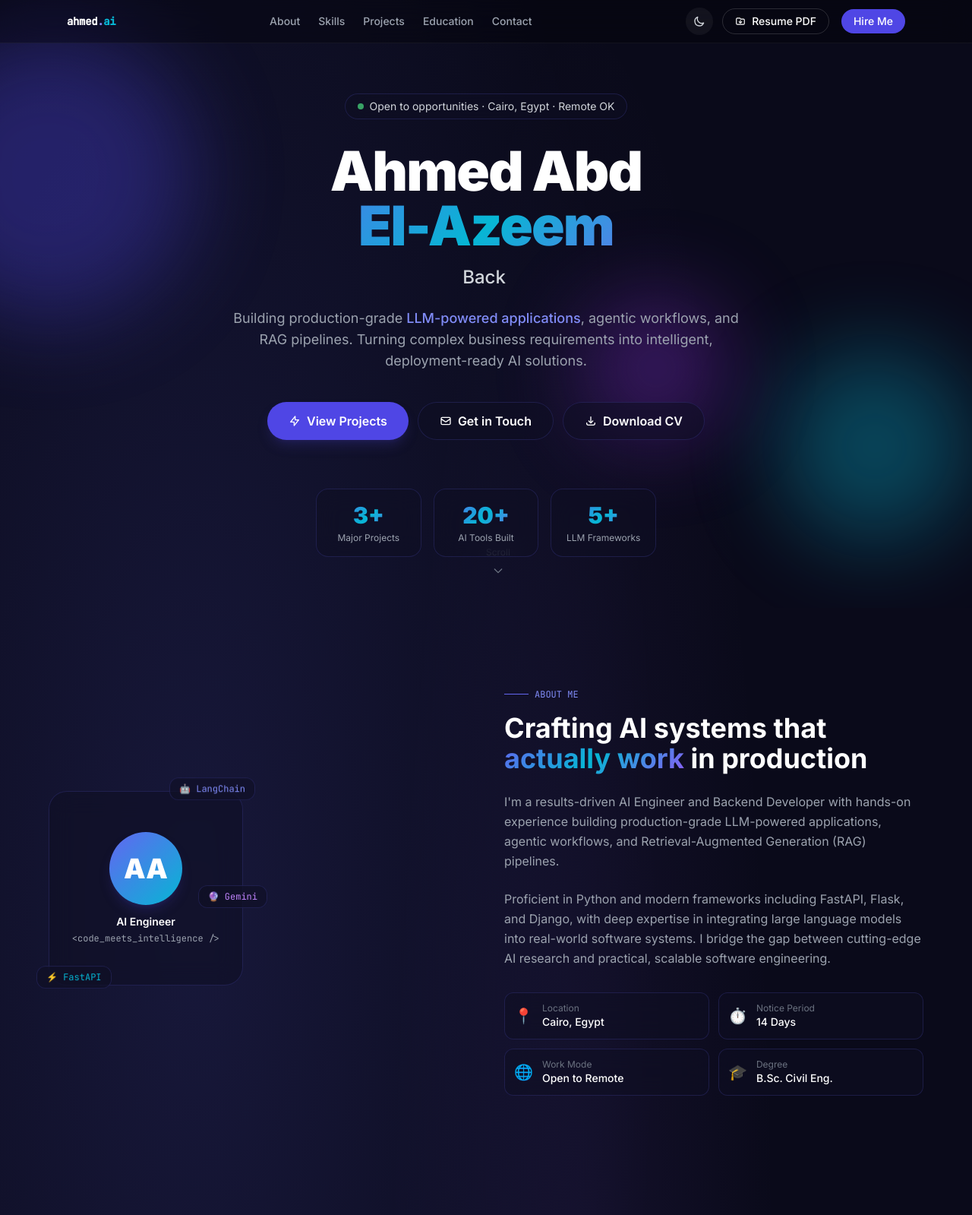
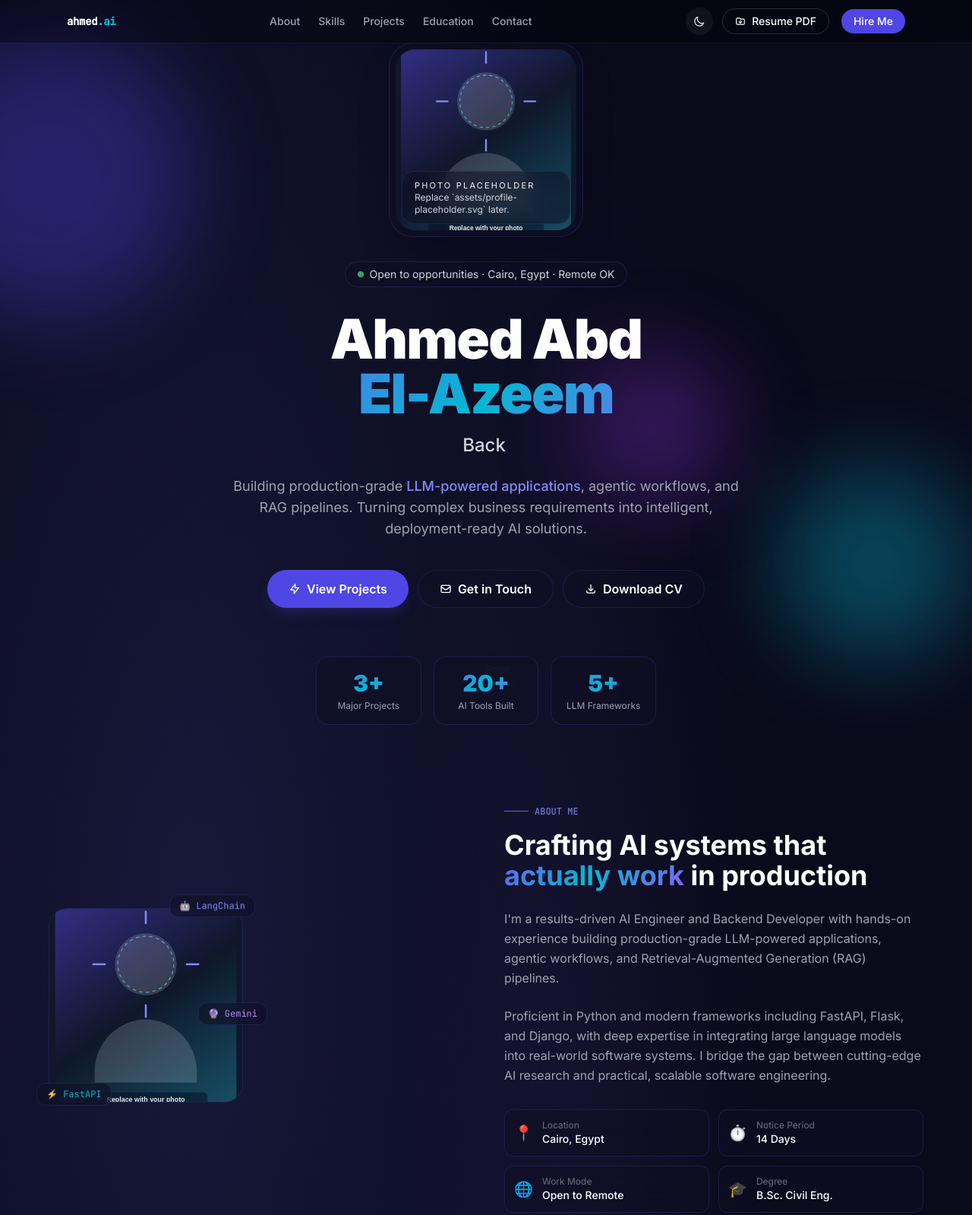
Before and after one commit to azeem95ha/resume, a plain HTML site: page index.html in a window 1280 px wide. Shown: the top 1599 px of the page at 76% size. Drawn offline with nearby package versions, Linux system fonts and the light colour scheme.

Commit message:
Add profile photo placeholder

```diff
--- a/index.html
+++ b/index.html
@@ -221,6 +221,19 @@
     <div class="orb w-48 h-48 bg-purple-600 top-1/2 right-1/4" style="animation-delay:-5s"></div>
 
     <div class="relative z-10 max-w-4xl mx-auto px-6 text-center">
+      <div class="mb-8 flex justify-center animate-fade-up" style="animation-delay:0.05s">
+        <div class="relative w-56 h-56 sm:w-64 sm:h-64 rounded-[2rem] p-2 glass border border-white/15 shadow-2xl shadow-brand-950/30">
+          <img
+            src="assets/profile-placeholder.svg"
+            alt="Profile photo placeholder"
+            class="w-full h-full rounded-[1.6rem] object-cover"
+          />
+          <div class="absolute inset-x-4 bottom-4 glass rounded-2xl px-4 py-2.5 text-left">
+            <div class="text-[11px] uppercase tracking-[0.2em] text-brand-300">Photo Placeholder</div>
+            <div class="text-xs text-gray-300">Replace `assets/profile-placeholder.svg` later.</div>
+          </div>
+        </div>
+      </div>
       <!-- Status badge -->
       <div class="inline-flex items-center gap-2 px-4 py-1.5 rounded-full glass text-sm mb-8 animate-fade-in">
         <span class="w-2 h-2 rounded-full bg-green-400 animate-pulse-slow"></span>
@@ -291,15 +304,11 @@
         <div class="flex justify-center md:justify-start">
           <div class="relative">
             <div class="w-64 h-64 rounded-3xl glass flex items-center justify-center overflow-hidden glow-card border border-brand-500/20">
-              <div class="w-full h-full flex flex-col items-center justify-center gap-3">
-                <div class="w-24 h-24 rounded-full bg-gradient-to-br from-brand-500 to-accent flex items-center justify-center text-4xl font-black text-white shadow-lg shadow-brand-900/40">
-                  AA
-                </div>
-                <div class="text-center">
-                  <div class="text-sm font-semibold text-white">AI Engineer</div>
-                  <div class="text-xs text-gray-400 font-mono mt-1">&lt;code_meets_intelligence /&gt;</div>
-                </div>
-              </div>
+              <img
+                src="assets/profile-placeholder.svg"
+                alt="Profile photo placeholder"
+                class="w-full h-full object-cover"
+              />
             </div>
             <!-- Floating tech badges -->
             <div class="absolute -top-4 -right-4 glass rounded-xl px-3 py-1.5 text-xs font-mono text-brand-400 border border-brand-500/20 animate-float">🤖 LangChain</div>
```
Also changed, not shown: assets/profile-placeholder.svg (added).
